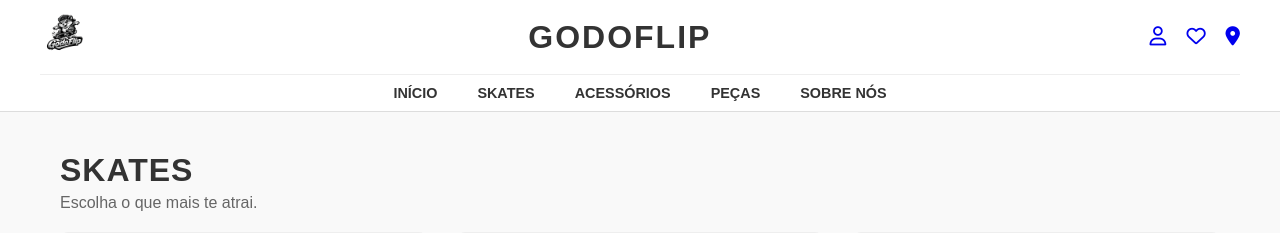
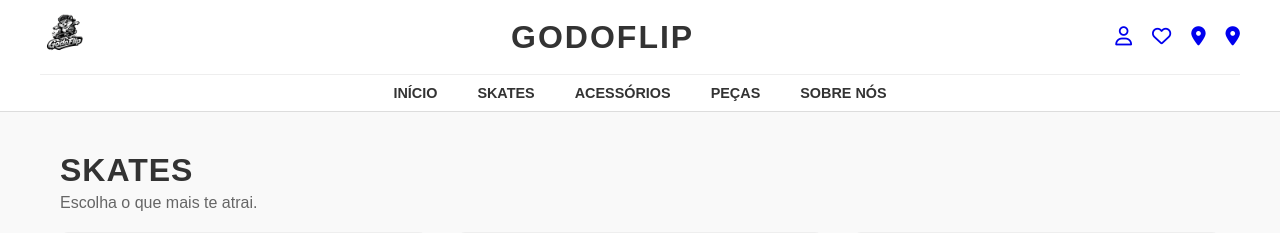
Before and after one commit to GiovannaCarraro/GODOFLIP, a Flask app: page /skates in a window 1280 px wide. Shown: the top 233 px of the page. Run offline with Flask 3, Linux system fonts and the light colour scheme.

Commit message:
arrumando a pag skate

```diff
--- a/templates/pag_skates.html
+++ b/templates/pag_skates.html
@@ -26,6 +26,10 @@
 
         <a href="{{ url_for('favoritos') }}">
             <i class="fa-regular fa-heart"></i>
+        </a>
+
+        <a href="{{ url_for('localizacao') }}">
+            <i class="fa-solid fa-location-dot"></i>
         </a>
 
         <a href="{{ url_for('localizacao') }}">
```
